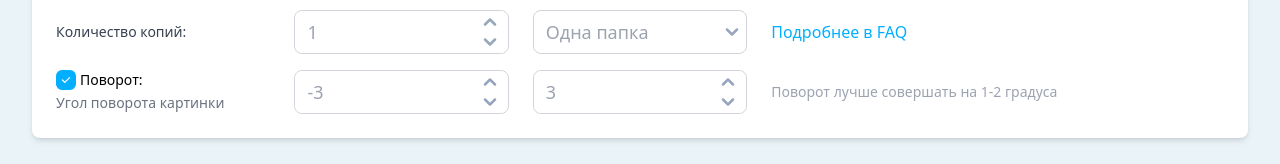
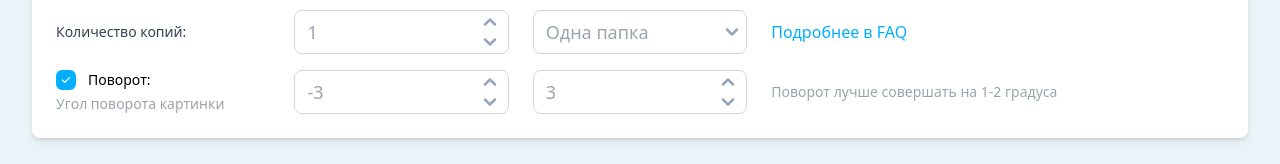
Before and after one commit to Xeelix/react-image-uniqualizer, a React (Vite) app: page / in a window 1280 px wide. Shown: the part 162-326 px from the top of the page. Built offline with nearby package versions, Linux system fonts and the light colour scheme.

Commit message:
fix: gaps in Rotation, Uniqualization settings

```diff
--- a/src/components/UniqualizationSettings/RotationSettings.tsx
+++ b/src/components/UniqualizationSettings/RotationSettings.tsx
@@ -11,8 +11,8 @@ interface RotationSettingsProps {
 const RotationSettings: React.FC<RotationSettingsProps> = ({ control }) => {
   return (
     <div className='grid grid-cols-5 gap-6 items-center'>
-      <div>
-        <div className='flex justify-start gap-1'>
+      <div className='flex flex-col gap-1'>
+        <div className='flex justify-start gap-3'>
           <Controller
             control={control}
             name='rotation.enabled'
@@ -20,9 +20,9 @@ const RotationSettings: React.FC<RotationSettingsProps> = ({ control }) => {
               <CustomCheckbox checked={field.value} onChange={field.onChange} />
             )}
           />
-          <label className='text-sm font-medium'>Поворот:</label>
+          <label className='text-sm'>Поворот:</label>
         </div>
-        <label className='text-sm font-medium text-gray-500'>
+        <label className='text-sm text-gray-400'>
           Угол поворота картинки
         </label>
       </div>
--- a/src/components/UniqualizationSettings/UniqualizationSettings.tsx
+++ b/src/components/UniqualizationSettings/UniqualizationSettings.tsx
@@ -1,5 +1,5 @@
 import React from "react";
-import { useForm, Controller } from "react-hook-form";
+import { useForm } from "react-hook-form";
 import { useImageStore } from "../../store/ImageStore";
 import { UniqualizationSettingsForm } from "../../types";
 import CopiesAndFolderStructure from "./CopiesAndFolderStructure";
```
